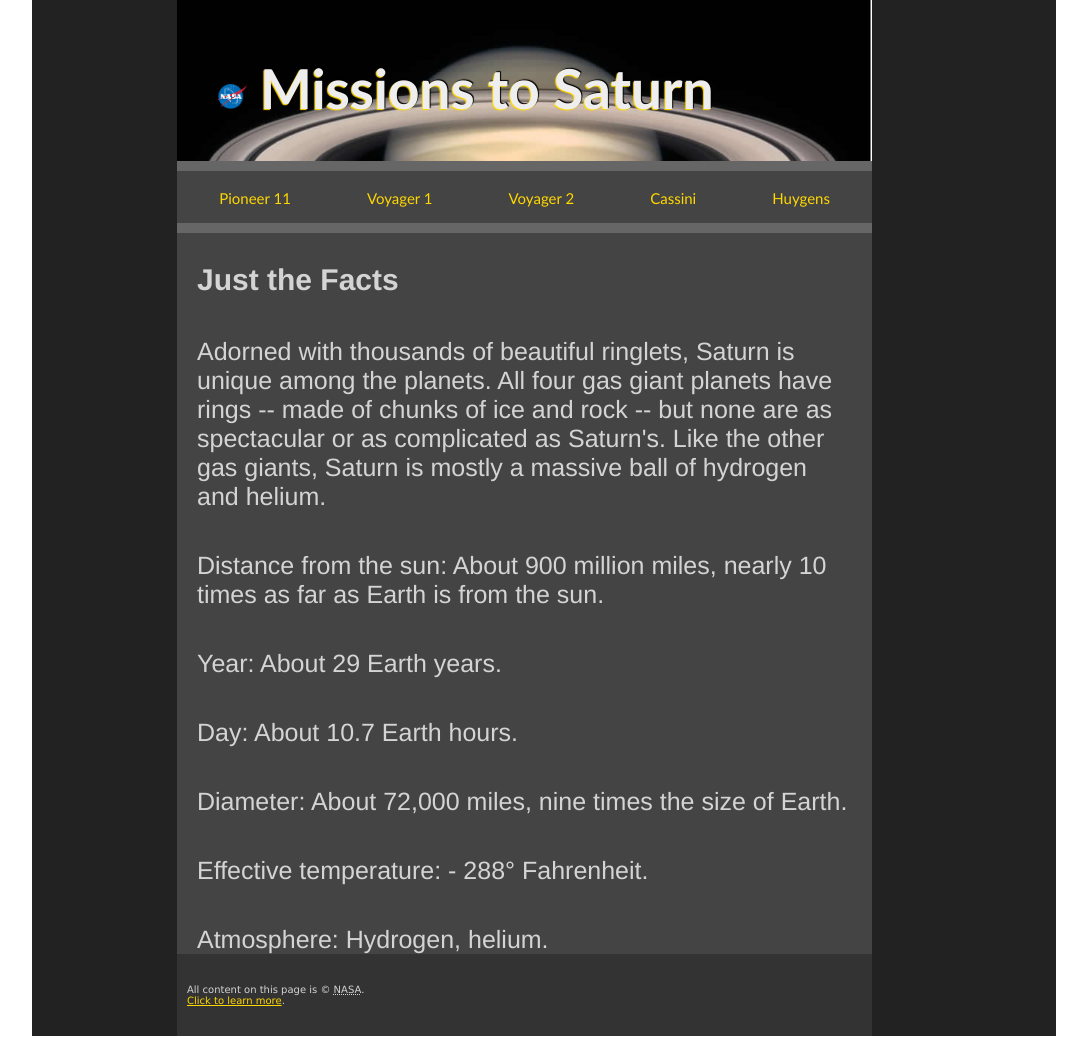
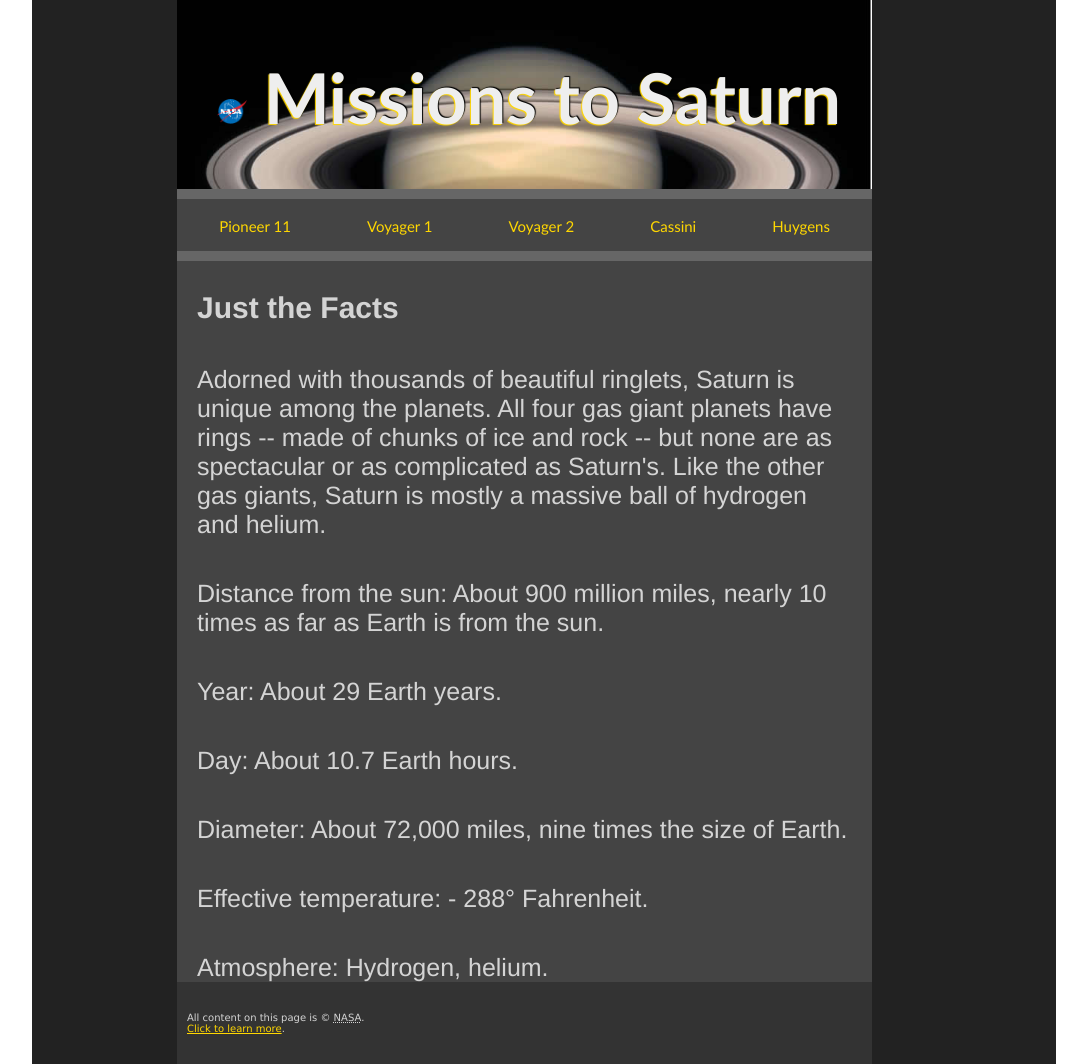
Before and after one commit to ye000022/Saturn-HTML, a plain HTML site: page index.html in a window 1280 px wide. Shown: the whole page, without its empty margins (96-1183 px from the left). Before the commit the page ends 1036 px from the top, so only its background shows below. Drawn offline with Linux system fonts and the light colour scheme.

Commit message:
h1 Font-size and padding bottom
I changed title’s size from 55px to 70px , and padding-bottom 40px to
50px, then image looks bigger.

```diff
--- a/css/main-complete.css
+++ b/css/main-complete.css
@@ -11,11 +11,11 @@ html, body{
 h1{
    color: #eee;
   font-family: Calibri, sans-serif;
-  font-size:55px;
+  font-size:70px;
   text-shadow:-1px 1px 1px gold,1px -1px 1px #000;
   padding-top: 55px;
   padding-left:40px;
-  padding-bottom:40px;
+  padding-bottom:50px;
 }
 h3{
    color:#d4d4d4;
```
